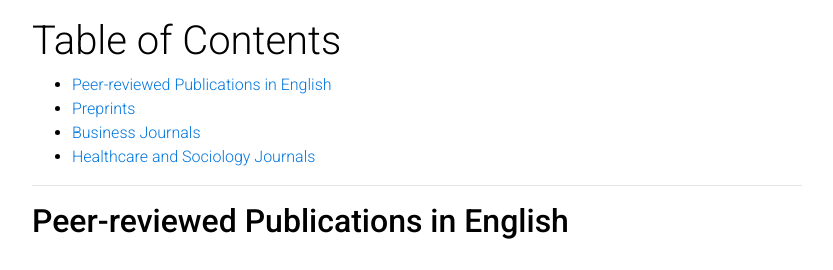
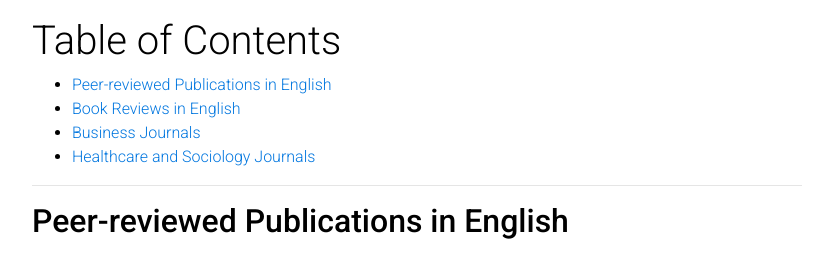
Before and after one commit to shuwan-history/shuwan-history.github.io, a Jekyll site: the page built from _pages/publications.md, in a window 1280 px wide and 1261 px high. Shown: the part 208-478 px from the top of the window, without its empty margins (223-1056 px from the left). Built offline with Jekyll 4.4.1, drawn with Linux system fonts in a browser that asks for light colours; comment, search, counter and statistics services are not loaded; a style sheet for code colours, icons or effects is not loaded; some of the changed text lies outside the part shown.

Commit message:
update publication

```diff
--- a/_pages/publications.md
+++ b/_pages/publications.md
@@ -12,7 +12,7 @@
 
 # Table of Contents
 - [Peer-reviewed Publications in English](#peer-reviewed-publications-in-english)
-- [Preprints](#preprints)
+- [Book Reviews in English](#book-reviews-in-english)
 - [Business Journals](#business-journals)
 - [Healthcare and Sociology Journals](#healthcare-and-sociology-journals)
 
@@ -30,7 +30,7 @@
 </div>
 
 ---
-## **Preprints**
+## **Book Reviews in English**
 <!-- _pages/publications.md -->
 <div class="preprints">
 
```
